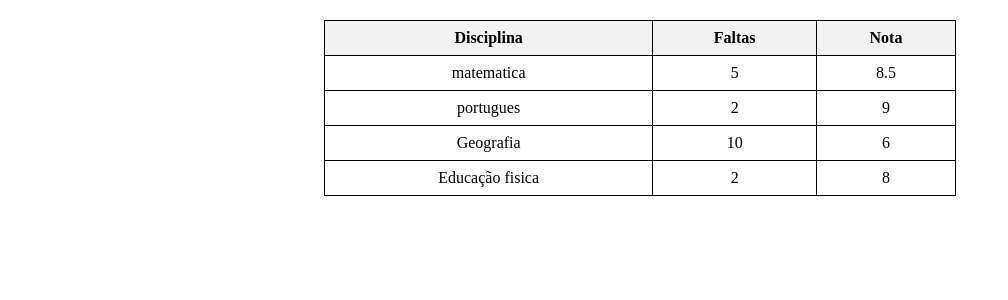
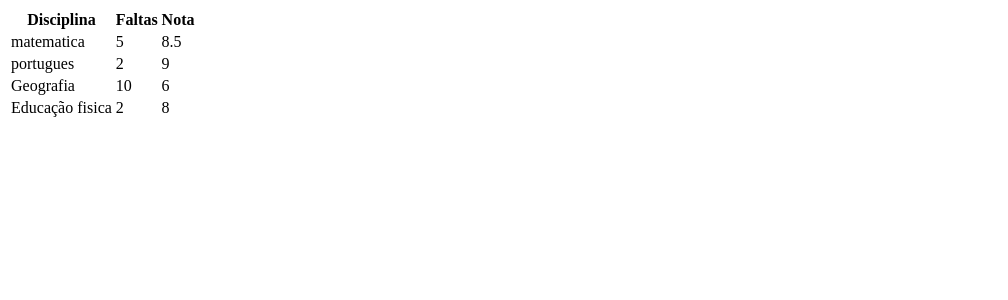
Before and after one commit to matheusferrarimf/DesenvWeb2024, a PHP site: page /pratica6.php in a window 1280 px wide. Shown: the top 300 px of the page, without its empty margins (0-1008 px from the left). Run offline with PHP 8.4, Linux system fonts and the light colour scheme.

Commit message:
pratica 6

```diff
--- a/aula8/pratica6.php
+++ b/aula8/pratica6.php
@@ -4,21 +4,6 @@
     <meta charset="UTF-8">
     <meta name="viewport" content="width=device-width, initial-scale=1.0">
     <title>Tabela Faculdade</title>
-    <style>
-        table {
-            width: 50%;
-            border-collapse: collapse;
-            margin: 20px auto;
-        }
-        th, td {
-            border: 1px solid #000;
-            padding: 8px;
-            text-align: center;
-        }
-        th {
-            background-color: #f2f2f2;
-        }
-    </style>
 </head>
 <body>
 
@@ -42,7 +27,7 @@
                 echo "<td>".$materia[1]."</td>";
                 echo "<td>".$materia[2]."</td>";
                 echo "</tr>";
-            }
+            };
         ?>
     </table>
 
```
